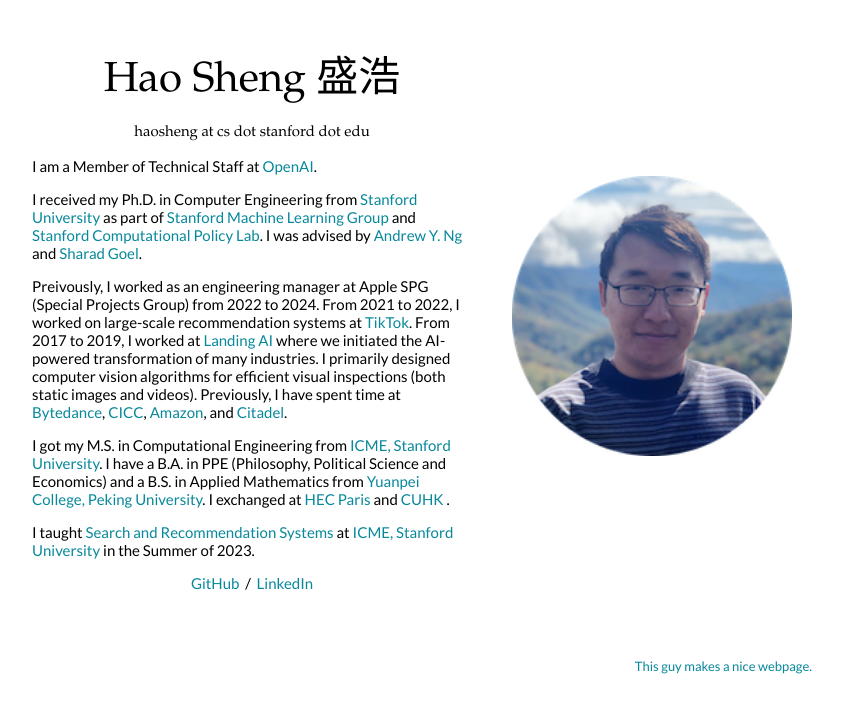
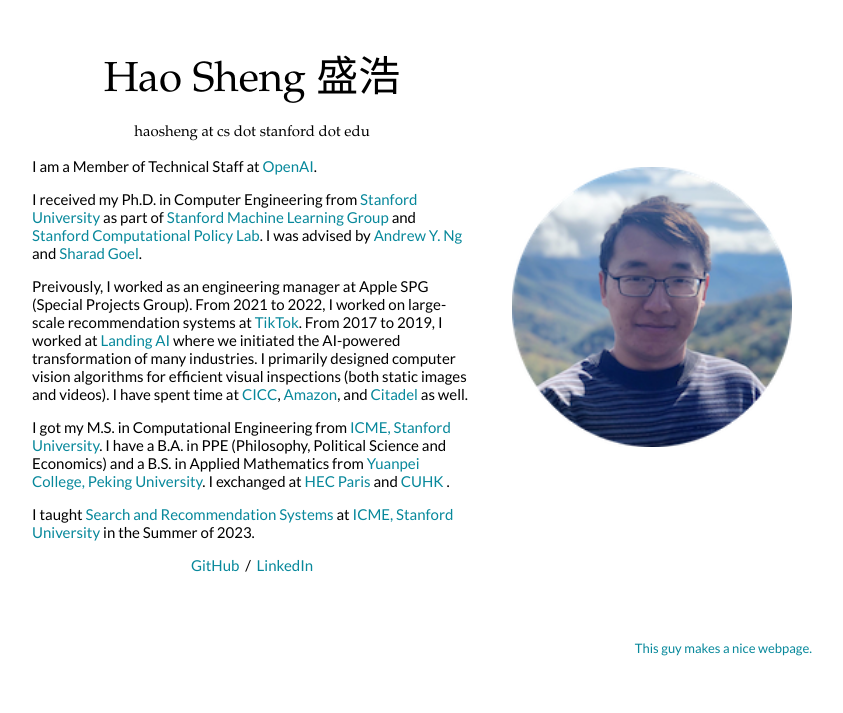
Before and after one commit to haossr/haossr.github.io, a Jekyll site: the page built from _posts/2016-06-07-cs231a.markdown, in a window 1280 px wide. Shown: the top 713 px of the page, without its empty margins (228-1071 px from the left). Built offline with Jekyll 4.4.1, drawn with Linux system fonts in a browser that asks for light colours.

Commit message:
remove bytedance

```diff
--- a/_includes/bio.html
+++ b/_includes/bio.html
@@ -7,16 +7,15 @@ I received my Ph.D. in Computer Engineering from  <a href="https://www.stanford.
 </p>
 
 <p>
-Preivously, I worked as an engineering manager at Apple SPG (Special Projects Group) from 2022 to 2024.
+Preivously, I worked as an engineering manager at Apple SPG (Special Projects Group).
 From 2021 to 2022, I worked on large-scale recommendation systems at <a href="https://www.tiktok.com/en/">TikTok</a>.
 From 2017 to 2019, I worked at <a href="https://www.landing.ai">Landing AI</a> where we initiated the AI-powered transformation of many industries.
 I primarily designed computer vision algorithms for efficient visual inspections (both static images and videos).
-Previously, I have spent time at <a href="https://www.bytedance.com/en/">Bytedance</a>, <a href="http://www.cicc.com/index_en.xhtml">CICC</a>, <a href="https://www.aboutamazon.com/">Amazon</a>, and <a href="https://www.citadel.com/">Citadel</a>.
+I have spent time at <a href="http://www.cicc.com/index_en.xhtml">CICC</a>, <a href="https://www.aboutamazon.com/">Amazon</a>, and <a href="https://www.citadel.com/">Citadel</a> as well.
 </p>
 
 <p>
 I got my M.S. in Computational Engineering from <a href="http://icme.stanford.edu">ICME, Stanford University</a>.
-<!--, where I TAed <a href="http://cs229.stanford.edu/projects2016/">CS229 (2016 Fall)</a>, <a href="https://ee364.stanford.edu">EE364A (2017 Spring)</a> and <a href="https://edusalsa.com/course?c=OIT%20274">OIT274 (2019 Spring)</a>.  -->
 I have a B.A. in PPE (Philosophy, Political Science and Economics) and a B.S. in Applied Mathematics from <a href="http://english.pku.edu.cn/">Yuanpei College, Peking University</a>.
 I exchanged at <a href="https://www.hec.edu/en"> HEC Paris</a> and <a href="http://www.cuhk.edu.hk/">CUHK </a>.
 </p>
```
